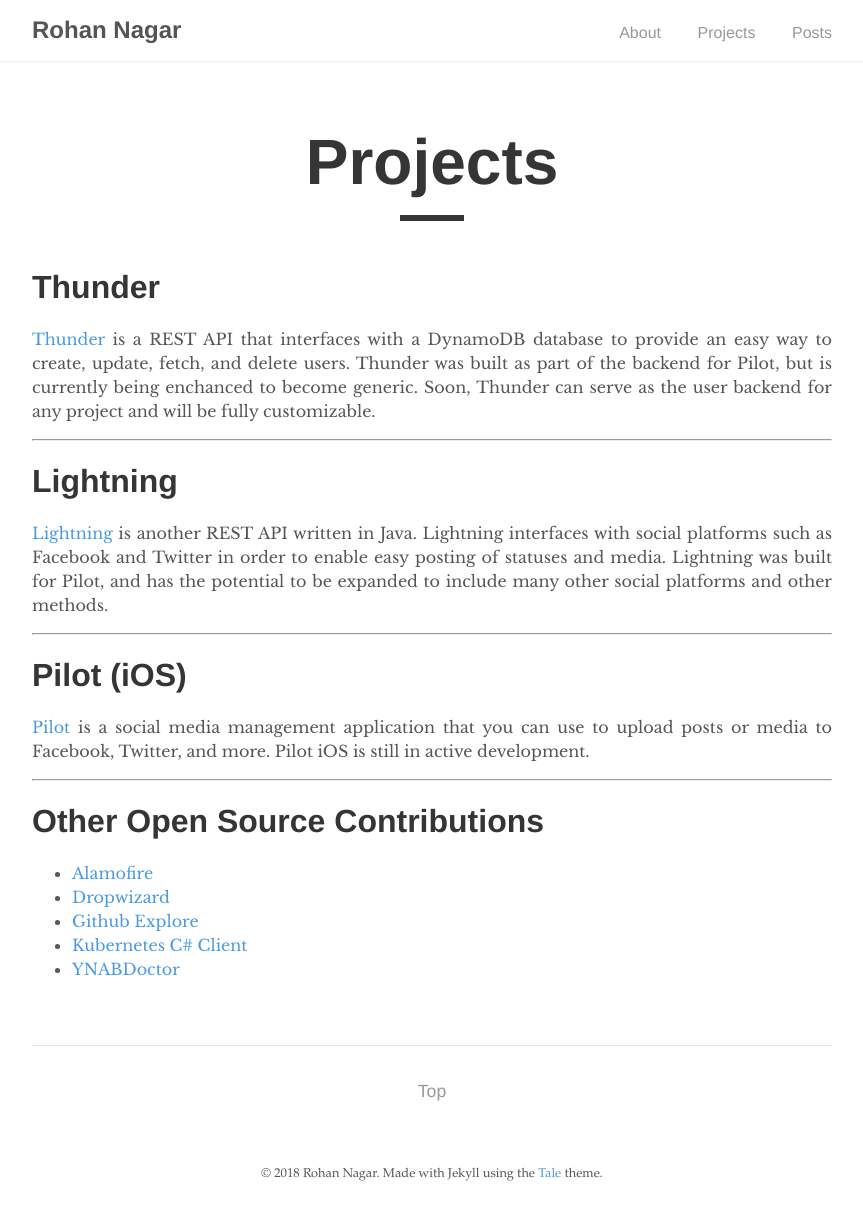
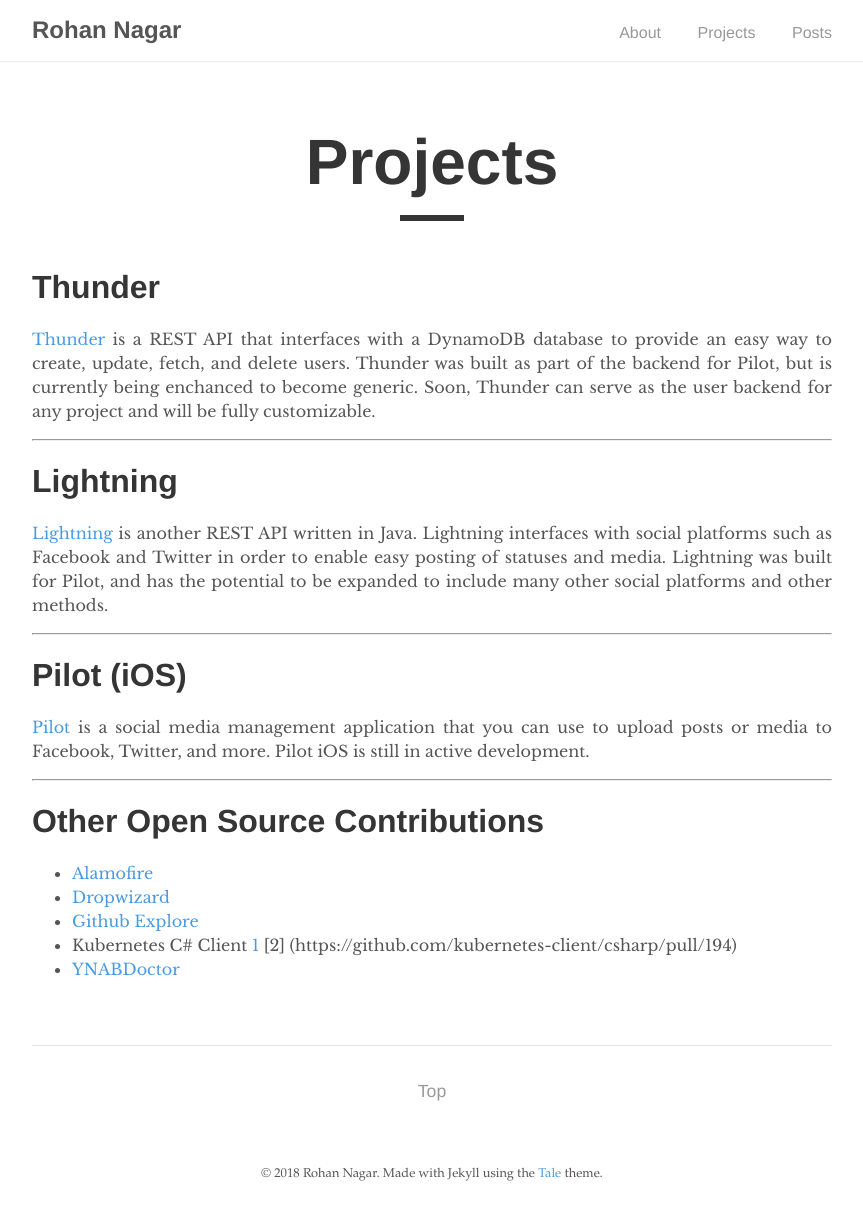
Before and after one commit to RohanNagar/RohanNagar.github.io, a Jekyll site: the page built from pages/projects.md, in a window 1280 px wide. Shown: the whole page, without its empty margins (208-1071 px from the left). Built offline with Jekyll 4.4.1, drawn with Linux system fonts in a browser that asks for light colours.

Commit message:
Add OSS PR

```diff
--- a/pages/projects.md
+++ b/pages/projects.md
@@ -36,5 +36,7 @@
 - [Alamofire](https://github.com/Alamofire/Alamofire/pull/2462)
 - [Dropwizard](https://github.com/dropwizard/dropwizard/pull/2367)
 - [Github Explore](https://github.com/github/explore/pull/187)
-- [Kubernetes C# Client](https://github.com/kubernetes-client/csharp/pull/107)
+- Kubernetes C# Client
+[1](https://github.com/kubernetes-client/csharp/pull/107)
+[2] (https://github.com/kubernetes-client/csharp/pull/194)
 - [YNABDoctor](https://github.com/gruberb/YNABDoctor/pull/37)
```
